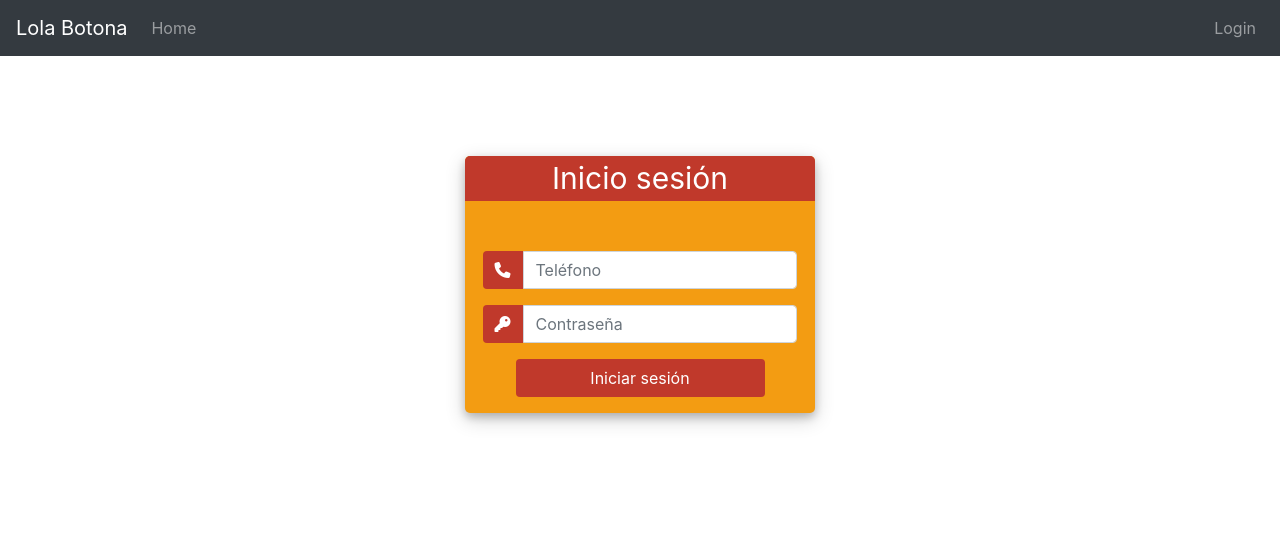
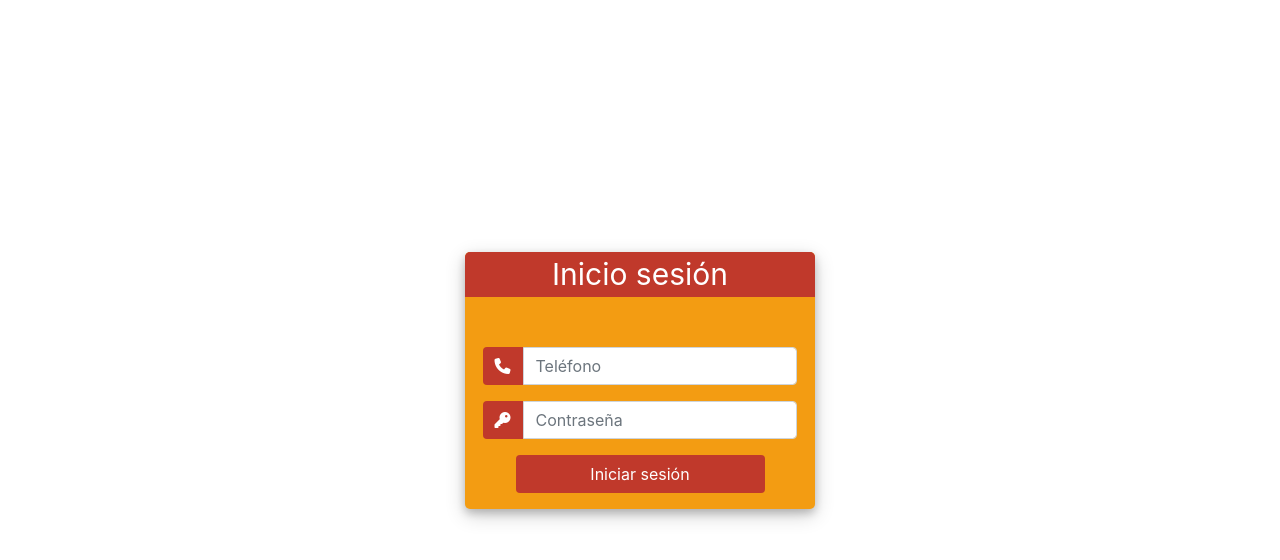
Before and after one commit to alberto-valladolid/lola-botona-client, an Angular app: page /login in a window 1280 px wide. Shown: the top 560 px of the page. Built offline with nearby package versions, Linux system fonts and the light colour scheme.

Commit message:
se ha maquetado el menú y modificado el proceso de login

```diff
--- a/src/app/_components/login/login.component.css
+++ b/src/app/_components/login/login.component.css
@@ -56,7 +56,7 @@
     }
 
     .container{
-      margin-top:100px;
+      height: 95vh !important;
     }
 
     .header_container {
--- a/src/app/_components/login/login.component.html
+++ b/src/app/_components/login/login.component.html
@@ -1,8 +1,4 @@
-<form
-  *ngIf="!isLoggedIn"
-  name="form"
-  #f="ngForm"
->
+
   <div class="container h-100">
     <div class="d-flex justify-content-center h-100">
       <div class="user_card">
@@ -10,8 +6,8 @@
           Inicio sesión
         </div>
         <div class="d-flex justify-content-center form_container">
-          <form>
-            <div class="input-group mb-3">
+          <form class="">
+            <div class="input-group mb-3 ">
               <div class="input-group-append">
                 <span class="input-group-text"><i class="fas fa-phone"></i></span>
               </div>
@@ -33,4 +29,3 @@
       </div>
     </div>
   </div>
-</form>
--- a/src/app/_components/login/login.component.ts
+++ b/src/app/_components/login/login.component.ts
@@ -1,6 +1,7 @@
 import { Component, OnInit } from '@angular/core';
 import { AuthService } from '../../_services/auth.service';
 import { TokenStorageService } from '../../_services/token-storage.service';
+import { Router } from '@angular/router';
 
 @Component({
   selector: 'app-login',
@@ -14,12 +15,14 @@ export class LoginComponent implements OnInit {
   errorMessage = '';
   roles: string[] = [];
 
-  constructor(private authService: AuthService, private tokenStorage: TokenStorageService) { }
+  constructor(private authService: AuthService, private tokenStorage: TokenStorageService, private router: Router) { }
 
   ngOnInit() {
     if (this.tokenStorage.getToken()) {
       this.isLoggedIn = true;
-      this.roles = this.tokenStorage.getUser().roles;
+      this.router.navigate([`home`]);
+      //this.roles = this.tokenStorage.getUser().roles;
+
     }
   }
 
--- a/src/app/_components/nav/nav.component.css
+++ b/src/app/_components/nav/nav.component.css
@@ -0,0 +1,27 @@
+
+
+nav{
+    padding: 0rem;
+}
+
+nav a {
+    color: rgba(0,0,0,.7) !important;
+    margin-right:0px;
+}
+
+nav>a {
+    padding: 0.8rem  1rem;
+}
+.navbar-collapse ul{
+    padding: .5rem 1rem;
+}
+
+
+.navbar-collapse ul:hover , nav>a:hover{
+    color: #16181b;
+    text-decoration: none;
+    background-color: #e9ecef;
+
+    cursor:pointer;
+
+}
--- a/src/app/_components/nav/nav.component.html
+++ b/src/app/_components/nav/nav.component.html
@@ -1 +1,33 @@
-<p>nav works!</p>
+<nav class="navbar navbar-expand-lg navbar-light bg-light">
+  <a class="navbar-brand" routerLink="">Lola botona</a>
+  <button class="navbar-toggler" type="button" data-toggle="collapse" data-target="#navbarSupportedContent" aria-controls="navbarSupportedContent" aria-expanded="false" aria-label="Toggle navigation">
+    <span class="navbar-toggler-icon"></span>
+  </button>
+  <div class="collapse navbar-collapse" id="navbarSupportedContent">
+    <ul class="navbar-nav mr-20">
+      <li class="nav-item active">
+        <a class="nav-link" routerLink="">Calendario <span class="sr-only">(current)</span></a>
+      </li>
+    </ul>
+    <ul *ngIf="showAdminBoard"  class="navbar-nav mr-20">
+      <li class="nav-item active">
+        <a class="nav-link" routerLink="/admin">Administración </a>
+      </li>
+    </ul>
+    <ul class="navbar-nav ml-auto nav-flex-icons">
+
+    <li class="nav-item dropdown">
+      <a class="nav-link dropdown-toggle" id="navbarDropdownMenuLink-333" data-toggle="dropdown"
+        aria-haspopup="true" aria-expanded="false">
+        <i class="fas fa-user-alt"> {{username}}</i>
+      </a>
+      <div class="dropdown-menu dropdown-menu-right dropdown-default">
+        <a  class="dropdown-item" routerLink="/ajustes">Ajustes</a>
+        <div class="dropdown-divider"></div>
+        <a class="dropdown-item" routerLink="" (click)="logout()">Cerrar sesión</a>
+      </div>
+    </li>
+  </ul>
+
+  </div>
+</nav>
--- a/src/app/_components/nav/nav.component.ts
+++ b/src/app/_components/nav/nav.component.ts
@@ -1,4 +1,6 @@
 import { Component, OnInit } from '@angular/core';
+import { TokenStorageService } from '../../_services/token-storage.service';
+
 
 @Component({
   selector: 'app-nav',
@@ -7,9 +9,32 @@ import { Component, OnInit } from '@angular/core';
 })
 export class NavComponent implements OnInit {
 
-  constructor() { }
+  private roles: string[];
+  isLoggedIn = false;
+  showAdminBoard = false;
+  showModeratorBoard = false;
+  username: string;
 
-  ngOnInit(): void {
+  constructor(private tokenStorageService: TokenStorageService) { }
+
+  ngOnInit() {
+    this.isLoggedIn = !!this.tokenStorageService.getToken();
+
+    if (this.isLoggedIn) {
+      const user = this.tokenStorageService.getUser();
+      this.roles = user.roles;
+
+      this.showAdminBoard = this.roles.includes('ROLE_ADMIN');
+
+      this.username = user.name + " (" + user.username + ")";
+
+      console.log(user);
+    }
+  }
+
+  logout() {
+    this.tokenStorageService.signOut();
+    window.location.reload();
   }
 
 }
--- a/src/app/app.component.html
+++ b/src/app/app.component.html
@@ -1,36 +1,9 @@
-<div id="app">
-  <nav class="navbar navbar-expand navbar-dark bg-dark">
-    <a href="#" class="navbar-brand">Lola Botona</a>
-    <ul class="navbar-nav mr-auto" routerLinkActive="active">
-      <li class="nav-item">
-        <a href="/home" class="nav-link" routerLink="home">Home </a>
-      </li>
-      <li class="nav-item" *ngIf="showAdminBoard">
-        <a href="/admin" class="nav-link" routerLink="admin">Administración</a>
-      </li>
-      <!-- <li class="nav-item">
-        <a href="/user" class="nav-link" *ngIf="isLoggedIn" routerLink="user">User</a>
-      </li> -->
-    </ul>
+<div *ngIf="isLoggedIn">
+  <app-nav></app-nav>
+  <router-outlet></router-outlet>
 
-    <ul class="navbar-nav ml-auto" *ngIf="!isLoggedIn">
+</div>
+<div  *ngIf="!isLoggedIn">
+  <app-login></app-login>
 
-      <li class="nav-item">
-        <a href="/login" class="nav-link" routerLink="login">Login</a>
-      </li>
-    </ul>
-
-    <ul class="navbar-nav ml-auto" *ngIf="isLoggedIn">
-      <li class="nav-item">
-        <a href="/profile" class="nav-link" routerLink="profile">{{ username }}</a>
-      </li>
-      <li class="nav-item">
-        <a href class="nav-link" (click)="logout()">Cerrar sesión</a>
-      </li>
-    </ul>
-  </nav>
-
-  <div class="container">
-    <router-outlet></router-outlet>
-  </div>
 </div>
--- a/src/app/app.component.ts
+++ b/src/app/app.component.ts
@@ -23,7 +23,6 @@ export class AppComponent {
       this.roles = user.roles;
 
       this.showAdminBoard = this.roles.includes('ROLE_ADMIN');
-      this.showModeratorBoard = this.roles.includes('ROLE_MODERATOR');
 
       this.username = user.username;
     }
```
